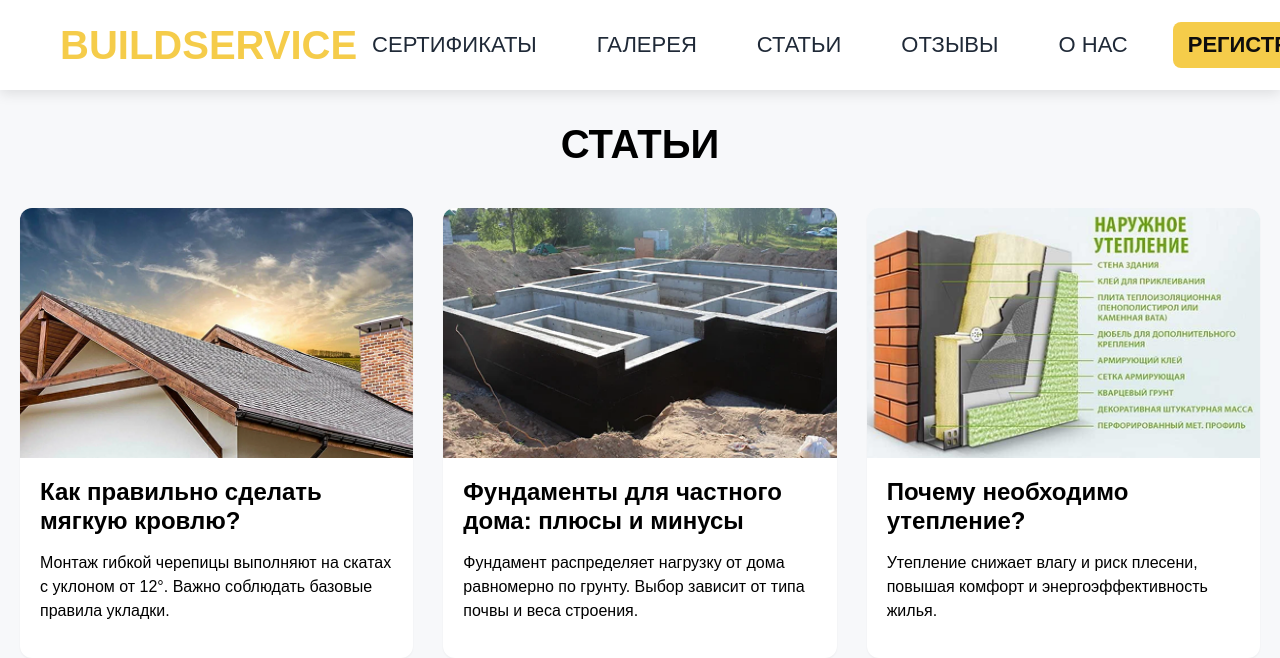
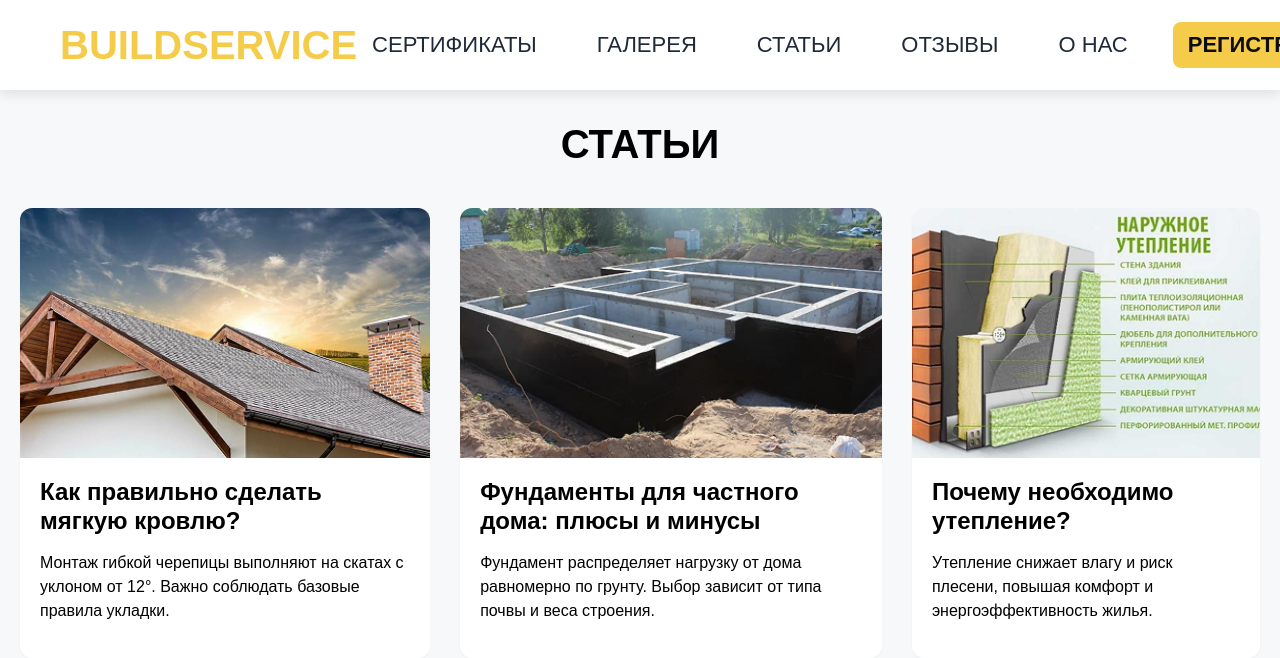
Before and after one commit to Kiotel/build-service-frontend, a React (Create React App) app: page /articles in a window 1280 px wide. Shown: the top 658 px of the page. Built offline with nearby package versions, Linux system fonts and the light colour scheme; no server answers.

Commit message:
обновил статьи

```diff
--- a/src/App.js
+++ b/src/App.js
@@ -10,6 +10,7 @@ import Home from "./pages/Home";
 import Certificates from "./pages/Certificates";
 import Gallery from "./pages/Gallery";
 import Articles from "./pages/Articles";
+import ArticlePage from "./pages/ArticlePage"; // <-- ИМПОРТ НОВОЙ СТРАНИЦЫ
 import Reviews from "./pages/Reviews";
 import About from "./pages/About";
 import Call from "./pages/Call";
@@ -32,7 +33,6 @@ function App() {
     return (
         <AuthProvider>
             <Router>
-                {/* The layout wrappers are now handled by the layout components themselves */}
                 <Routes>
                     <Route element={<ProtectedRoute><DashboardLayout /></ProtectedRoute>}>
                         <Route path="/customer-dashboard" element={<CustomerDashboard />} />
@@ -46,6 +46,7 @@ function App() {
                         <Route path="certificates" element={<Certificates />} />
                         <Route path="gallery" element={<Gallery />} />
                         <Route path="articles" element={<Articles />} />
+                        <Route path="articles/:id" element={<ArticlePage />} /> {/* <-- НОВЫЙ МАРШРУТ */}
                         <Route path="reviews" element={<Reviews />} />
                         <Route path="about" element={<About />} />
                         <Route path="call" element={<Call />} />
--- a/src/components/articles/Artcon.js
+++ b/src/components/articles/Artcon.js
@@ -1,48 +1,56 @@
-import arrow from "./../../img/icons/arrow.png";
+import { Link } from 'react-router-dom';
 import article1 from "./../../img/images/articles.png";
 import article2 from "./../../img/images/articles2.png";
 import article3 from "./../../img/images/articles3.png";
 
+// Обертка для карточки статьи, чтобы сделать ее ссылкой
+const ArticleCard = ({ id, imageUrl, title, summary }) => {
+    return (
+        <Link to={`/articles/${id}`} className="article-card-link">
+            <div className="article-card">
+                <div className="article-image">
+                    <img src={imageUrl} alt={title} />
+                </div>
+                <div className="article-content">
+                    <h3>{title}</h3>
+                    <p>{summary}</p>
+                </div>
+            </div>
+        </Link>
+    );
+};
+
 const Artcon = () => {
+    const articles = [
+        {
+            id: 1,
+            title: 'Как правильно сделать мягкую кровлю?',
+            summary: 'Монтаж гибкой черепицы выполняют на скатах с уклоном от 12°. Важно соблюдать базовые правила укладки.',
+            imageUrl: article1
+        },
+        {
+            id: 2,
+            title: 'Фундаменты для частного дома: плюсы и минусы',
+            summary: 'Фундамент распределяет нагрузку от дома равномерно по грунту. Выбор зависит от типа почвы и веса строения.',
+            imageUrl: article2
+        },
+        {
+            id: 3,
+            title: 'Почему необходимо утепление?',
+            summary: 'Утепление снижает влагу и риск плесени, повышая комфорт и энергоэффективность жилья.',
+            imageUrl: article3
+        }
+    ];
+
     return (
         <main className="articles-main">
-        <h2 className="articles-title">СТАТЬИ</h2>
-
-        <div className="articles-container">
-            {/*Статья 1*/}
-            <div className="article-card">
-                <div className="article-image">
-                    <img src={article1} alt="Мягкая кровля"/>
-                </div>
-                <div className="article-content">
-                    <h3>Как правильно сделать мягкую кровлю?</h3>
-                    <p>Монтаж гибкой черепицы выполняют на скатах с уклоном от 12°. Важно соблюдать базовые правила укладки.</p>
-                </div>
+            <h2 className="articles-title">СТАТЬИ</h2>
+            <div className="articles-container">
+                {articles.map(article => (
+                    <ArticleCard key={article.id} {...article} />
+                ))}
             </div>
-
-            {/*Статья 2*/}
-            <div className="article-card">
-                <div className="article-image">
-                    <img src={article2} alt="Фундамент"/>
-                </div>
-                <div className="article-content">
-                    <h3>Фундаменты для частного дома: плюсы и минусы</h3>
-                    <p>Фундамент распределяет нагрузку от дома равномерно по грунту. Выбор зависит от типа почвы и веса строения.</p>
-                </div>
-            </div>
-
-            {/*Статья 3*/}
-            <div className="article-card">
-                <div className="article-image">
-                    <img src={article3} alt="Утепление"/>
-                </div>
-                <div className="article-content">
-                    <h3>Почему необходимо утепление?</h3>
-                    <p>Утепление снижает влагу и риск плесени, повышая комфорт и энергоэффективность жилья.</p>
-                </div>
-            </div>
-        </div>
-    </main>
+        </main>
     );
 }
 
--- /dev/null
+++ b/src/css/ArticlePage.css
@@ -0,0 +1,69 @@
+.article-page {
+    max-width: 900px;
+    margin: 0 auto;
+    padding: 40px;
+    background-color: #fff;
+    border-radius: 12px;
+    box-shadow: 0 4px 12px rgba(0,0,0,0.08);
+}
+
+.article-full-header {
+    display: flex;
+    justify-content: space-between;
+    align-items: flex-start;
+    margin-bottom: 30px;
+    gap: 20px;
+}
+
+.article-full-title {
+    font-size: 2.5rem;
+    font-weight: 700;
+    line-height: 1.3;
+}
+
+.btn-back {
+    flex-shrink: 0;
+    padding: 10px 20px;
+    background-color: var(--color-primary);
+    color: #fff;
+    text-decoration: none;
+    border-radius: var(--radius-sm);
+    font-weight: 500;
+    transition: background-color 0.2s;
+}
+
+.btn-back:hover {
+    background-color: var(--color-primary-600);
+}
+
+.article-full-image {
+    width: 100%;
+    max-height: 450px;
+    object-fit: cover;
+    border-radius: var(--radius-md);
+    margin-bottom: 30px;
+}
+
+.article-full-content {
+    font-size: 1.1rem;
+    line-height: 1.8;
+}
+
+.article-full-content p {
+    margin-bottom: 1.5em;
+}
+
+.article-full-content h4 {
+    font-size: 1.5rem;
+    margin-top: 2em;
+    margin-bottom: 1em;
+}
+
+.article-full-content ol {
+    padding-left: 20px;
+    margin-bottom: 1.5em;
+}
+
+.article-full-content li {
+    margin-bottom: 0.8em;
+}
--- a/src/css/styles.css
+++ b/src/css/styles.css
@@ -331,6 +331,7 @@ nav ul li a:hover { color: var(--color-primary); }
     flex-grow: 1;
     display: flex;
     flex-direction: column;
+    text-decoration: none;
 }
 
 .article-content h3 {
@@ -385,8 +386,11 @@ nav ul li a:hover { color: var(--color-primary); }
     transform: none;
 }
 
-.article-content {
-    padding-bottom: 20px;
+/* Remove underline from links that wrap article cards */
+/* This rule targets any link that has an article-card inside it,
+   or any link that IS an article-card itself. */
+a:has(.article-card), a.article-card {
+    text-decoration: none;
 }
 
 
@@ -674,7 +678,7 @@ nav ul li a:hover { color: var(--color-primary); }
 .form-input {
     width: 100%;
     padding: 15px;
-    border: 1.5px solid var(--color-border);
+    border: 2px solid var(--color-border);
     border-radius: var(--radius-sm);
     background-color: #fff;
     font-size: 21px;
--- /dev/null
+++ b/src/pages/ArticlePage.js
@@ -0,0 +1,86 @@
+import React from 'react';
+import { useParams, Link } from 'react-router-dom';
+import '../css/ArticlePage.css'; // We will create this file next
+
+// --- Статичные данные для примера ---
+// В будущем это будет заменено на загрузку данных с сервера
+const articlesData = {
+    '1': {
+        title: 'Как правильно сделать мягкую кровлю?',
+        imageUrl: '/images/articles.png', // Предполагаем, что изображения доступны по такому пути
+        fullText: `
+            <p>Монтаж гибкой черепицы — это ответственный процесс, требующий внимания к деталям. Его выполняют на скатах с уклоном от 12°. Если уклон меньше, велик риск протечек, и лучше использовать рулонные материалы.</p>
+            <h4>Основные этапы монтажа:</h4>
+            <ol>
+                <li><strong>Подготовка основания.</strong> Основание должно быть сплошным, ровным и сухим. Обычно для этого используют ОСП-плиты или влагостойкую фанеру.</li>
+                <li><strong>Укладка подкладочного ковра.</strong> Он служит дополнительной гидроизоляцией. На карнизах и в ендовах ковер укладывается в обязательном порядке, на остальной площади — в зависимости от уклона.</li>
+                <li><strong>Монтаж карнизных и торцевых планок.</strong> Эти металлические элементы защищают края обрешетки от влаги.</li>
+                <li><strong>Укладка гибкой черепицы.</strong> Начинают монтаж от центра карниза, двигаясь к торцам и вверх. Каждый гонт прибивается специальными кровельными гвоздями и приклеивается к нижнему ряду за счет самоклеящегося слоя.</li>
+                <li><strong>Оформление примыканий и конька.</strong> В местах примыкания к трубам или стенам используют ендовный ковер, а конек закрывают специальными коньковыми элементами.</li>
+            </ol>
+            <p>Соблюдение этих правил гарантирует долговечность и надежность вашей кровли, защищая дом от непогоды на долгие годы.</p>
+        `
+    },
+    '2': {
+        title: 'Фундаменты для частного дома: плюсы и минусы',
+        imageUrl: '/images/articles2.png',
+        fullText: `
+            <p>Выбор фундамента — один из ключевых этапов строительства. От его надежности зависит долговечность всего дома. Рассмотрим основные типы:</p>
+            <h4>Ленточный фундамент</h4>
+            <p><strong>Плюсы:</strong> Надежность, возможность обустройства подвала, подходит для большинства типов домов, включая тяжелые каменные.</p>
+            <p><strong>Минусы:</strong> Высокая стоимость, большой объем земляных работ, трудоемкость.</p>
+            <h4>Свайно-винтовой фундамент</h4>
+            <p><strong>Плюсы:</strong> Быстрота монтажа (1-2 дня), подходит для сложных рельефов и слабых грунтов, относительно невысокая стоимость.</p>
+            <p><strong>Минусы:</strong> Не подходит для очень тяжелых домов, невозможность сделать подвал.</p>
+            <h4>Плитный фундамент</h4>
+            <p><strong>Плюсы:</strong> Максимальная площадь опоры, что делает его идеальным для слабых и пучинистых грунтов. Служит черновым полом первого этажа.</p>
+            <p><strong>Минусы:</strong> Самый дорогой вариант, требует идеально ровной площадки.</p>
+            <p>Выбор фундамента всегда индивидуален и должен основываться на геологических изысканиях и проекте дома.</p>
+        `
+    },
+    '3': {
+        title: 'Почему необходимо утепление?',
+        imageUrl: '/images/articles3.png',
+        fullText: `
+            <p>Многие недооценивают важность качественного утепления дома, считая это лишними тратами. Однако это вложение окупается многократно.</p>
+            <h4>1. Экономия на отоплении и кондиционировании</h4>
+            <p>Основная причина — снижение теплопотерь зимой и сохранение прохлады летом. Через неутепленные стены, крышу и пол может уходить до 60% тепла. Качественная теплоизоляция позволяет сократить расходы на отопление в 2-3 раза.</p>
+            <h4>2. Комфортный микроклимат</h4>
+            <p>Утепление избавляет от сквозняков, холодных стен и сырости. В доме поддерживается стабильная температура, что создает уют в любое время года.</p>
+            <h4>3. Защита конструкций и долговечность</h4>
+            <p>Теплоизоляция защищает несущие конструкции от перепадов температур и промерзания. Это предотвращает образование конденсата, который ведет к появлению плесени, грибка и разрушению материалов.</p>
+            <h4>4. Повышение стоимости недвижимости</h4>
+            <p>Энергоэффективный и комфортный дом ценится на рынке значительно выше. Затраты на утепление — это прямая инвестиция в стоимость вашего жилья.</p>
+        `
+    }
+};
+
+const ArticlePage = () => {
+    const { id } = useParams();
+    const article = articlesData[id];
+
+    if (!article) {
+        return (
+            <div className="article-page">
+                <h2>Статья не найдена</h2>
+                <Link to="/articles" className="btn-back">← К списку статей</Link>
+            </div>
+        );
+    }
+
+    return (
+        <div className="article-page">
+            <div className="article-full-header">
+                <h1 className="article-full-title">{article.title}</h1>
+                <Link to="/articles" className="btn-back">← К списку статей</Link>
+            </div>
+            <img src={article.imageUrl} alt={article.title} className="article-full-image" />
+            <div
+                className="article-full-content"
+                dangerouslySetInnerHTML={{ __html: article.fullText }}
+            />
+        </div>
+    );
+};
+
+export default ArticlePage;
```
